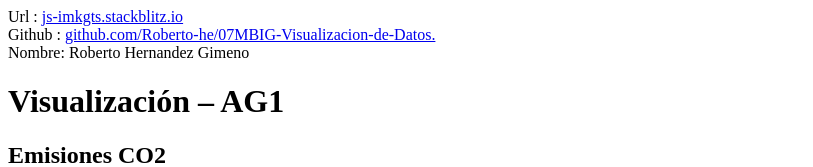
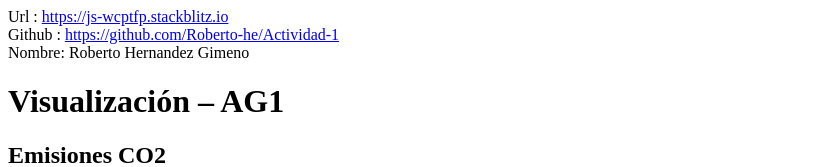
Before and after one commit to Roberto-he/Actividad-1, a website: page index.html in a window 1280 px wide. Shown: the top 167 px of the page, without its empty margins (0-813 px from the left). Drawn offline with Linux system fonts and the light colour scheme.

Commit message:
1 file modified

```diff
--- a/index.html
+++ b/index.html
@@ -1,8 +1,8 @@
 <div id="app"></div>
-Url : <a href="https://js-wcptfp.stackblitz.io">js-imkgts.stackblitz.io</a>
+Url : <a href="https://js-wcptfp.stackblitz.io">https://js-wcptfp.stackblitz.io</a>
 <br>
 
-Github : <a  href="https://github.com/Roberto-he/07MBIG-Visualizacion-de-Datos.git">github.com/Roberto-he/07MBIG-Visualizacion-de-Datos.</a>
+Github : <a  href="https://github.com/Roberto-he/Actividad-1">https://github.com/Roberto-he/Actividad-1</a>
 <br>
 Nombre: Roberto Hernandez Gimeno
 <br>
```
